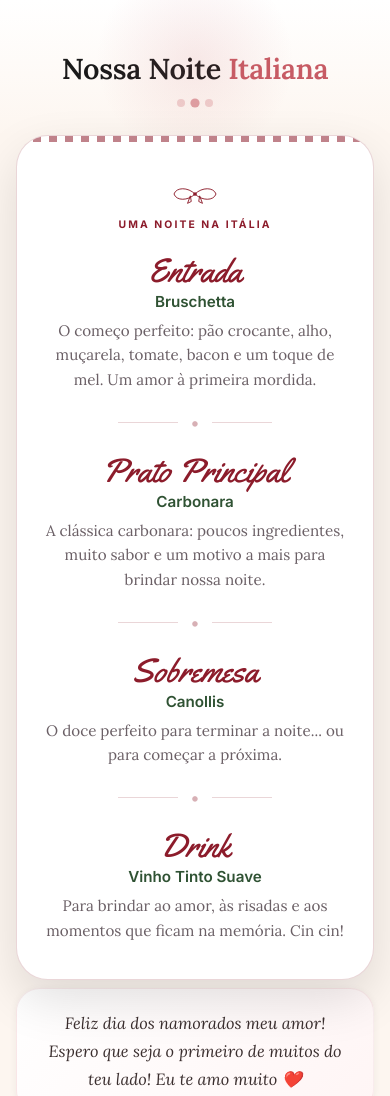
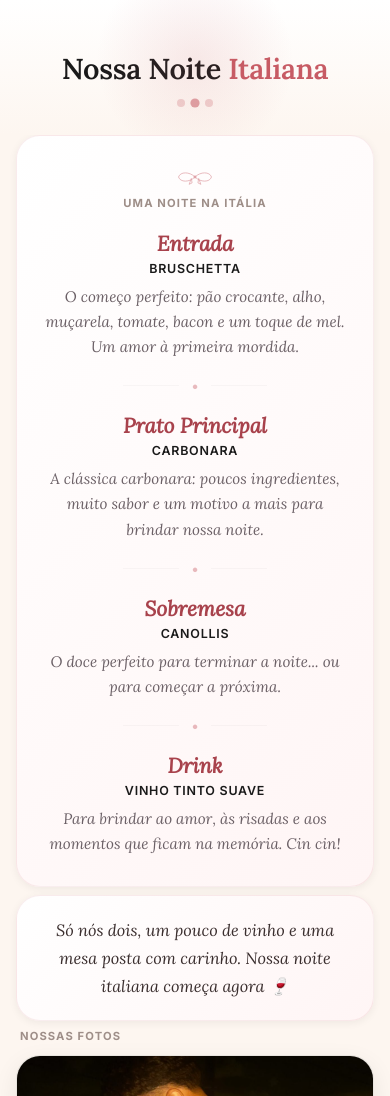
Before and after one commit to nicotfpn/namorados, a plain HTML site: page index.html in a window 390 px wide. Shown: the top 1096 px of the page. Drawn offline with Linux system fonts and the light colour scheme; no server answers; a web font is replaced by a local one.

Commit message:
PWA setup, cardapio redesign, mobile polish, and misc fixes

```diff
--- a/index.html
+++ b/index.html
@@ -6,9 +6,13 @@
     <meta name="apple-mobile-web-app-capable" content="yes">
     <meta name="apple-mobile-web-app-status-bar-style" content="default">
     <meta name="theme-color" content="#f5ebe3">
+    <link rel="manifest" href="manifest.json">
+    <link rel="apple-touch-icon" href="apple-touch-icon.png">
+    <link rel="icon" type="image/png" sizes="32x32" href="favicon-32.png">
+    <meta name="apple-mobile-web-app-title" content="Nossa Noite">
     <meta name="description" content="Uma página especial para os nossos namorados — filmes, fotos e muito amor.">
     <title>Nossa Noite Italiana 🇮🇹</title>
-    <link href="https://fonts.googleapis.com/css2?family=Lora:ital,wght@0,400;0,600;1,400&family=Inter:wght@300;400;500;600;700&family=Playfair+Display:ital,wght@0,600;1,600&family=Yellowtail&display=swap" rel="stylesheet">
+    <link href="https://fonts.googleapis.com/css2?family=Lora:ital,wght@0,400;0,600;1,400&family=Inter:wght@300;400;500;600;700&display=swap" rel="stylesheet">
     <style>
         :root {
             --font-body: 'Inter', -apple-system, BlinkMacSystemFont, 'Segoe UI', system-ui, sans-serif;
@@ -45,9 +49,11 @@
             --transition-spring: 0.35s cubic-bezier(0.34, 1.56, 0.64, 1);
         }
 
-        *, *::before, *::after { margin: 0; padding: 0; box-sizing: border-box; }
+        *, *::before, *::after { margin: 0; padding: 0; box-sizing: border-box; -webkit-tap-highlight-color: transparent; }
 
         html { -webkit-text-size-adjust: 100%; scroll-behavior: smooth; }
+
+        button { touch-action: manipulation; }
 
         body {
             font-family: var(--font-body);
@@ -161,66 +167,58 @@
 
         /* ===== CARDAPIO ===== */
 .cardapio-card {
-    position: relative;
     margin: 0 16px 8px;
-    background: var(--surface);
-    border: 1px solid rgba(140,28,43,0.18);
-    border-radius: var(--radius-xl);
-    box-shadow: var(--shadow-lg);
-    padding: 44px 26px 30px;
+    background: linear-gradient(135deg, var(--surface) 0%, #fff5f5 100%);
+    border: 1px solid rgba(199,91,100,0.1);
+    border-radius: var(--radius-lg);
+    box-shadow: var(--shadow-sm);
+    padding: 30px 24px 26px;
     text-align: center;
-    overflow: hidden;
 }
 
-.cardapio-card::before {
-    content: '';
-    position: absolute;
-    top: 0; left: 0; right: 0;
-    height: 6px;
-    background: repeating-linear-gradient(90deg, #8c1c2b 0 8px, transparent 8px 16px);
+.cardapio-ribbon {
+    width: 44px;
+    height: 22px;
+    color: var(--rose);
     opacity: 0.55;
+    margin-bottom: 4px;
 }
 
-.cardapio-ribbon {
-    width: 56px;
-    height: 28px;
-    color: #8c1c2b;
-    margin-bottom: 6px;
+.cardapio-eyebrow {
+    font-size: 0.7rem;
+    font-weight: 700;
+    text-transform: uppercase;
+    letter-spacing: 0.1em;
+    color: var(--text-soft);
+    margin-bottom: 20px;
 }
 
-.cardapio-eyebrow {
-    font-family: var(--font-body);
-    font-size: 0.65rem;
-    font-weight: 700;
-    letter-spacing: 0.2em;
-    text-transform: uppercase;
-    color: #8c1c2b;
-    margin-bottom: 22px;
-}
-
-.cardapio-item { margin-bottom: 6px; }
+.cardapio-item { margin-bottom: 4px; }
 
 .cardapio-curso {
-    font-family: 'Yellowtail', var(--font-serif);
-    font-weight: 400;
-    font-size: 2.1rem;
-    color: #8c1c2b;
-    line-height: 1.1;
-    margin-bottom: 2px;
+    font-family: var(--font-serif);
+    font-style: italic;
+    font-weight: 600;
+    font-size: 1.3rem;
+    color: var(--rose-dark);
+    margin-bottom: 4px;
 }
 
 .cardapio-prato {
     font-family: var(--font-body);
     font-weight: 600;
-    font-size: 0.95rem;
-    color: #2f5233;
+    font-size: 0.78rem;
+    text-transform: uppercase;
+    letter-spacing: 0.06em;
+    color: var(--text);
     margin-bottom: 8px;
 }
 
 .cardapio-desc {
     font-family: var(--font-serif);
+    font-style: italic;
     font-size: 0.95rem;
-    line-height: 1.6;
+    line-height: 1.65;
     color: var(--text-muted);
     max-width: 320px;
     margin: 0 auto;
@@ -230,21 +228,18 @@
     display: flex;
     align-items: center;
     justify-content: center;
-    color: rgba(140,28,43,0.35);
-    font-size: 1.1rem;
-    margin: 20px 0;
+    color: var(--rose);
+    opacity: 0.4;
+    font-size: 0.9rem;
+    margin: 18px 0;
 }
 .cardapio-divider::before, .cardapio-divider::after {
     content: '';
     flex: 1;
     height: 1px;
-    background: rgba(140,28,43,0.18);
+    background: var(--border);
     margin: 0 12px;
-    max-width: 60px;
-}
-
-@media (max-width: 360px) {
-    .cardapio-curso { font-size: 1.8rem; }
+    max-width: 56px;
 }
 
         /* ===== MESSAGE ===== */
@@ -1333,7 +1328,7 @@
 
         <!-- MESSAGE -->
         <div class="mensagem-card">
-            <p class="mensagem-text">Feliz dia dos namorados meu amor! Espero que seja o primeiro de muitos do teu lado! Eu te amo muito ❤️</p>
+            <p class="mensagem-text">Só nós dois, um pouco de vinho e uma mesa posta com carinho. Nossa noite italiana começa agora 🍷</p>
         </div>
 
         <!-- GALLERY -->
@@ -2069,6 +2064,10 @@
 
         // ===== INIT =====
         loadReviews();
+
+        if ('serviceWorker' in navigator) {
+            window.addEventListener('load', () => navigator.serviceWorker.register('sw.js').catch(() => {}));
+        }
     </script>
 </body>
 </html>
```
Also changed, not shown: sw.js (added, +42 -0 lines), apple-touch-icon.png (added), favicon-32.png (added), icon-192-maskable.png (added), icon-192.png (added), icon-512-maskable.png (added), icon-512.png (added), manifest.json (added).
